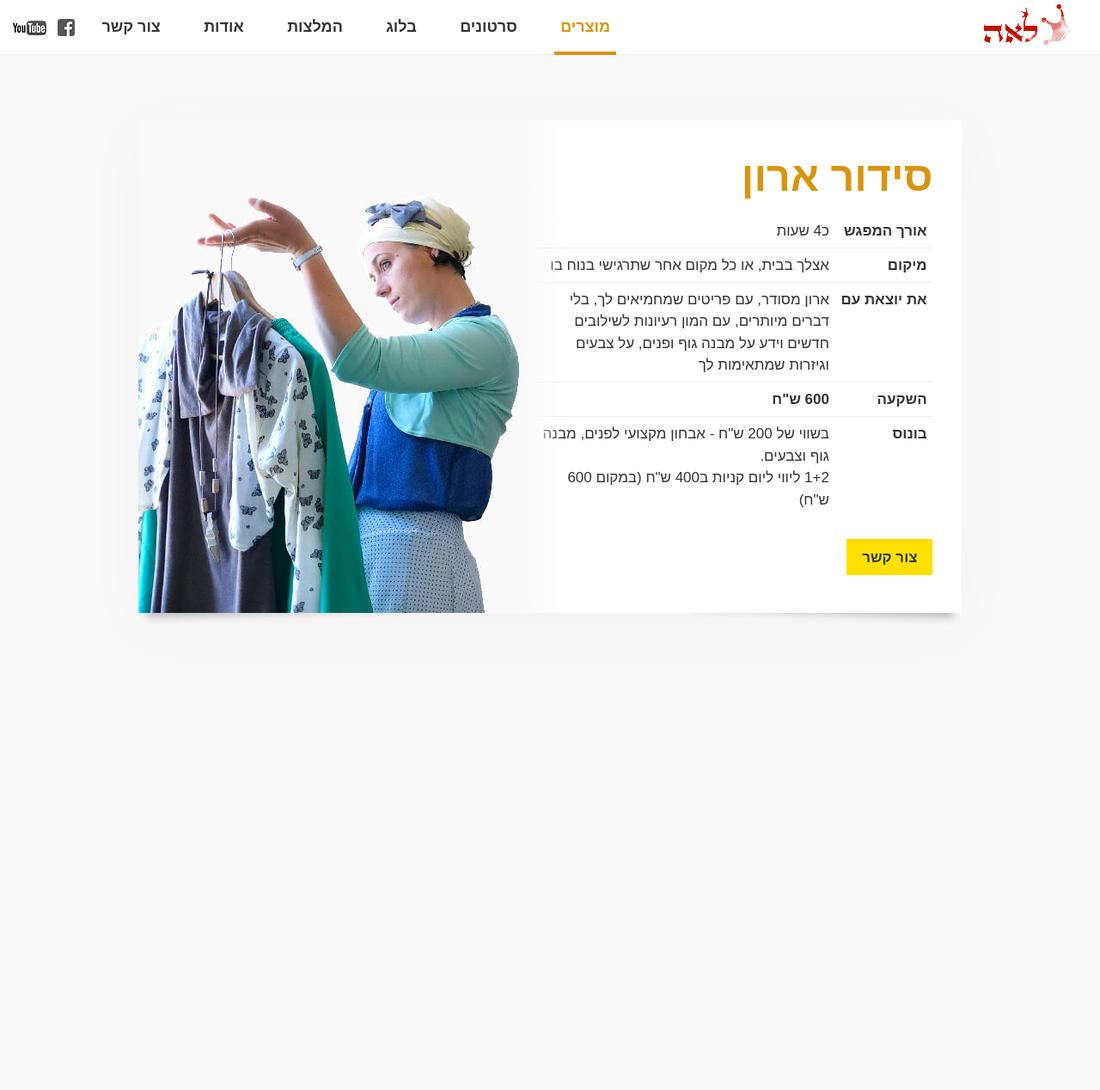
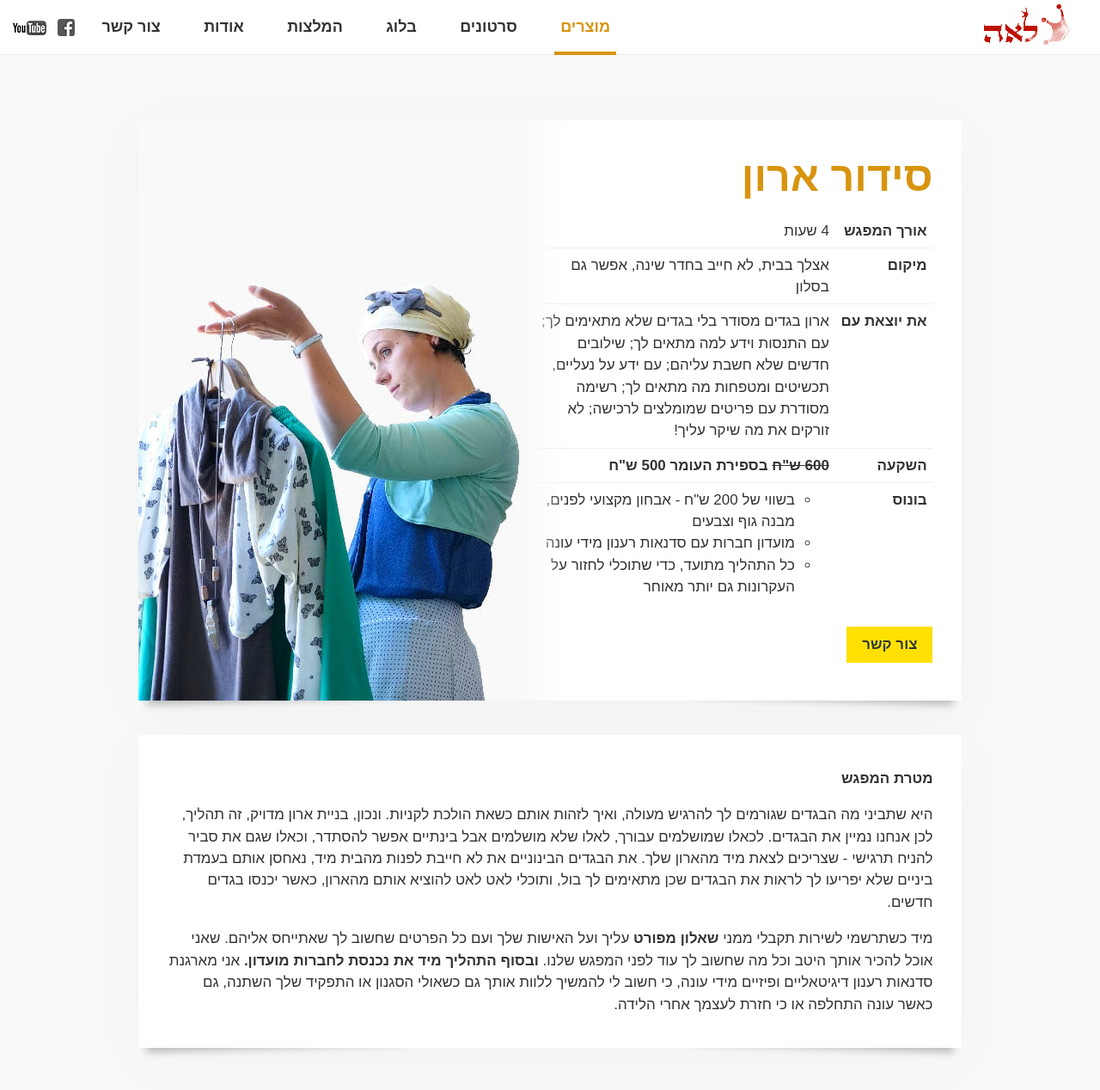
Before and after one commit to laukstein/lea.laukstein.com, a Jekyll site: the page built from _pages/closet.html, in a window 1280 px wide and 1270 px high. Shown: the whole window at 86% size. Built offline with Jekyll 4.4.1, drawn with Linux system fonts in a browser that asks for light colours; comment, search, counter and statistics services are not loaded.

Commit message:
Updated products /closet and /shopping

```diff
--- a/_pages/closet.html
+++ b/_pages/closet.html
@@ -4,7 +4,7 @@ category: products
 permalink: /closet
 title: סידור ארון
 order: 6
-price: 600
+price: 500
 image: closet.jpg
 ---
 
@@ -17,25 +17,37 @@ image: closet.jpg
         <ul class=sheet>
             <li class=row>
                 <div class="column label">אורך המפגש</div>
-                <div class=column>כ4 שעות</div>
+                <div class=column>4 שעות</div>
             </li>
             <li class=row>
                 <div class="column label">מיקום</div>
-                <div class=column>אצלך בבית, או כל מקום אחר שתרגישי בנוח בו</div>
+                <div class=column>אצלך בבית, לא חייב בחדר שינה, אפשר גם בסלון</div>
             </li>
             <li class=row>
                 <div class="column label">את יוצאת עם</div>
-                <div class=column>ארון מסודר, עם פריטים שמחמיאים לך, בלי דברים מיותרים, עם המון רעיונות לשילובים חדשים וידע על מבנה גוף ופנים, על צבעים וגיזרות שמתאימות לך</div>
+                <div class=column>ארון בגדים מסודר בלי בגדים שלא מתאימים לך; עם התנסות וידע למה מתאים לך; שילובים חדשים שלא חשבת עליהם; עם ידע על נעליים, תכשיטים ומטפחות מה מתאים לך; רשימה מסודרת עם פריטים שמומלצים לרכישה; לא זורקים את מה שיקר עליך!</div>
             </li>
             <li class=row>
                 <div class="column label">השקעה</div>
-                <div class=column><b>{{ page.price }} ש"ח</b></div>
+                <div class=column><b><s>600 ש"ח</s> בספירת העומר {{ page.price }} ש"ח</b></div>
             </li>
             <li class=row>
                 <div class="column label">בונוס</div>
-                <div class=column>בשווי של 200 ש"ח - אבחון מקצועי לפנים, מבנה גוף וצבעים.<br>1+2 ליווי ליום קניות ב400 ש"ח (במקום 600 ש"ח)</div>
+                <div class=column>
+                    <ul>
+                        <li>בשווי של 200 ש"ח - אבחון מקצועי לפנים, מבנה גוף וצבעים</li>
+                        <li>מועדון חברות עם סדנאות רענון מידי עונה</li>
+                        <li>כל התהליך מתועד, כדי שתוכלי לחזור על העקרונות גם יותר מאוחר</li>
+                    </ul>
+                </div>
             </li>
         </ul>
         <a class=button href=/contact#closet tabindex=0>צור קשר</a>
     </div>
 </div>
+<div class="box card">
+    <div class=content>
+        <p><b>מטרת המפגש</b></p>
+        <p>היא שתביני מה הבגדים שגורמים לך להרגיש מעולה, ואיך לזהות אותם כשאת הולכת לקניות. ונכון, בניית ארון מדויק, זה תהליך, לכן אנחנו נמיין את הבגדים. לכאלו שמושלמים עבורך, לאלו שלא מושלמים אבל בינתיים אפשר להסתדר, וכאלו שגם את סביר להניח תרגישי - שצריכים לצאת מיד מהארון שלך. את הבגדים הבינוניים את לא חייבת לפנות מהבית מיד, נאחסן אותם בעמדת ביניים שלא יפריעו לך לראות את הבגדים שכן מתאימים לך בול, ותוכלי לאט לאט להוציא אותם מהארון, כאשר יכנסו בגדים חדשים.</p><p>מיד כשתרשמי לשירות תקבלי ממני <b>שאלון מפורט</b> עליך ועל האישות שלך ועם כל הפרטים שחשוב לך שאתייחס אליהם. שאני אוכל להכיר אותך היטב וכל מה שחשוב לך עוד לפני המפגש שלנו. <b>ובסוף התהליך מיד את נכנסת לחברות מועדון.</b> אני מארגנת סדנאות רענון דיגיטאליים ופיזיים מידי עונה, כי חשוב לי להמשיך ללוות אותך גם כשאולי הסגנון או התפקיד שלך השתנה, גם כאשר עונה התחלפה או כי חזרת לעצמך אחרי הלידה.</p>
+    </div>
+</div>
--- a/_pages/shopping.html
+++ b/_pages/shopping.html
@@ -17,7 +17,7 @@ image: shopping.jpg
         <ul class=sheet>
             <li class=row>
                 <div class="column label">אורך המפגש</div>
-                <div class=column>כ4 שעות</div>
+                <div class=column>4 שעות</div>
             </li>
             <li class=row>
                 <div class="column label">מיקום</div>
@@ -33,7 +33,7 @@ image: shopping.jpg
             </li>
             <li class=row>
                 <div class="column label">בונוס</div>
-                <div class=column>בשווי של 200 ש"ח – אבחון מקצועי לפנים, מבנה גוף וצבעים.<br>1+2 ב400 ש"ח (במקום 600 ש"ח)</div>
+                <div class=column>בשווי של 200 ש"ח – אבחון מקצועי לפנים, מבנה גוף וצבעים</div>
             </li>
         </ul>
         <a class=button href=/contact#shopping tabindex=0>צור קשר</a>
--- a/products.html
+++ b/products.html
@@ -61,7 +61,7 @@ redirect_from:
         <div class=head>
             <h2>ליווי יום קניות</h2>
             <p>4 שעות<br>ליווי אישי בקניית בגדים חדשים</p>
-            <p><b>בונוס</b> <s>200 ש"ח</s> אבחון מקצועי<br><b>בונוס</b> <s>600 ש"ח</s> 400 ש"ח לסידור ארון</p>
+            <p><b>בונוס</b> אבחון מקצועי</p>
         </div>
         <h3>600 ש"ח</h3>
         <div class=action>
@@ -74,9 +74,9 @@ redirect_from:
         <div class=head>
             <h2>סידור ארון</h2>
             <p>4 שעות<br>ארון מלא רק עם פריטים שמחמיאים לך</p>
-            <p><b>בונוס</b> <s>200 ש"ח</s> אבחון מקצועי<br><b>בונוס</b> <s>600 ש"ח</s> 400 ש"ח לליווי יום קניות</p>
+            <p><b>בונוס</b> אבחון מקצועי</p>
         </div>
-        <h3>600 ש"ח</h3>
+        <h3><s>600 ש"ח</s> 500 ש"ח</h3>
         <div class=action>
             <a class=button href=/contact#closet tabindex=0>צור קשר</a>
             <a href=/closet tabindex=-1>לפרטים</a>
```
